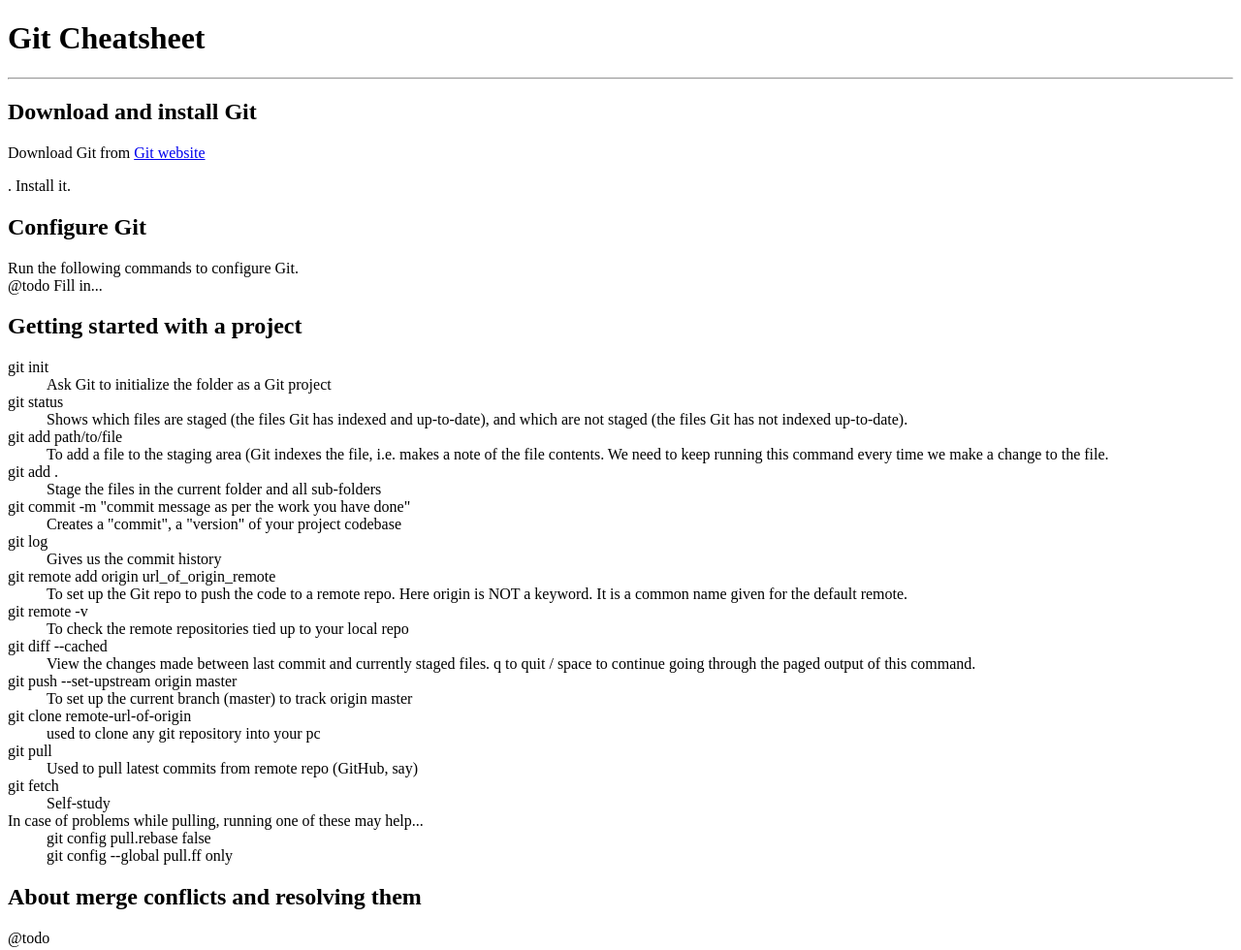
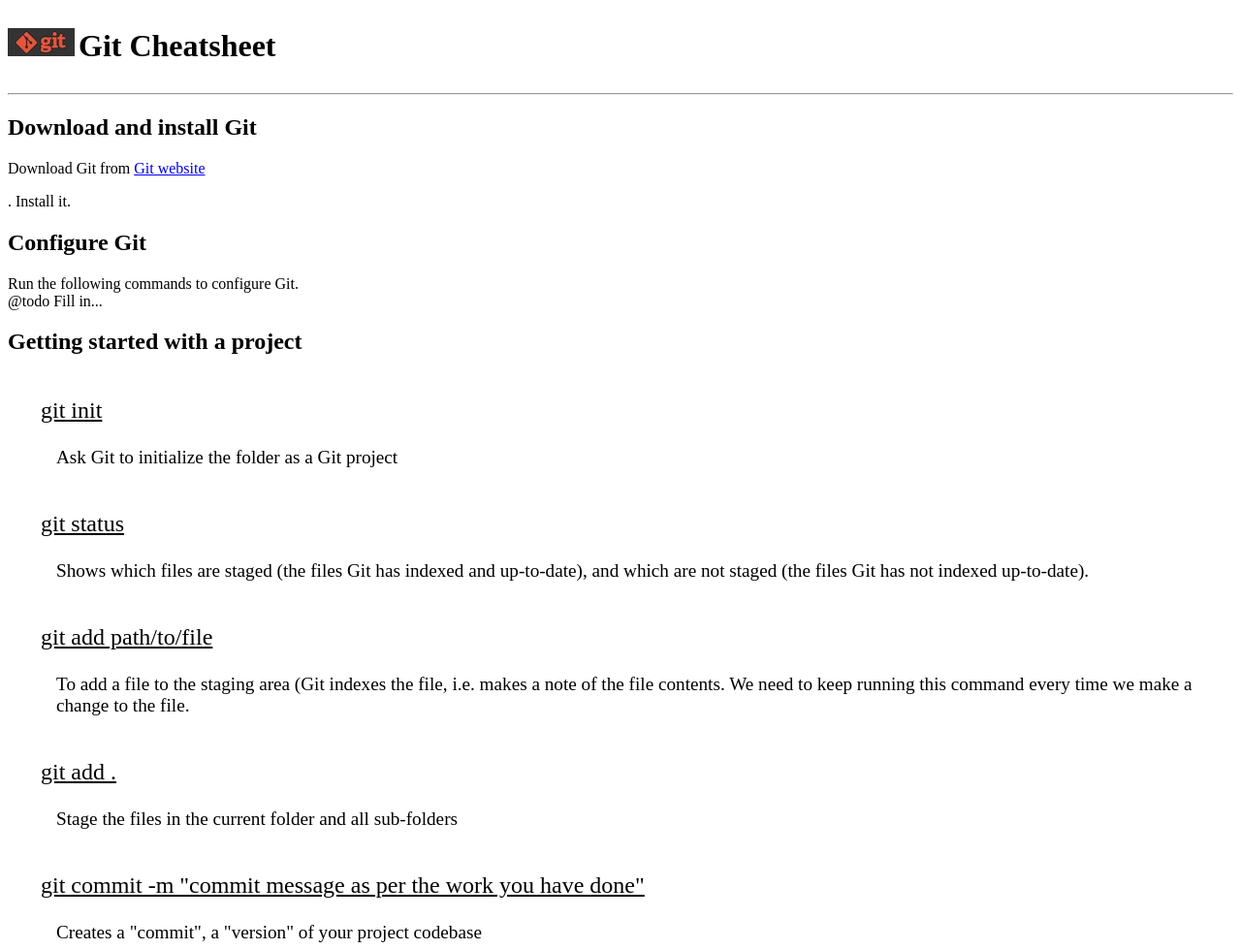
Before and after one commit to puranik3/fynd-fa0922-dashboard, a website: page public/git-cheatsheet.html in a window 1280 px wide. Shown: the top 980 px of the page at 97% size. Drawn offline with Linux system fonts and the light colour scheme.

Commit message:
update some css on cheatsheet.html

```diff
--- /dev/null
+++ b/public/css/pages/git-cheatsheet.css
@@ -0,0 +1,23 @@
+
+.git-command-table dt {
+    font-size: 1.5em;
+    text-decoration: underline;
+    padding: 1em;
+}
+
+.git-command-table {
+    margin-left: 10px;
+}
+
+.git-command-table dd {
+    margin-bottom: 20px;
+    font-size: 1.2em;
+}
+
+.heading  img{
+    display: inline-block;
+}
+
+.heading  h1 {
+    display: inline-block;
+}
--- a/public/git-cheatsheet.html
+++ b/public/git-cheatsheet.html
@@ -5,9 +5,13 @@
         <meta http-equiv="X-UA-Compatible" content="IE=edge">
         <meta name="viewport" content="width=device-width, initial-scale=1.0">
         <title>Git Cheatsheet</title>
+        <link rel="stylesheet" href="css/pages/git-cheatsheet.css" >
     </head>
     <body>
-        <h1>Git Cheatsheet</h1>
+        <div class="heading">
+            <img src="images/git.jpg" alt="git-logo">
+            <h1>Git Cheatsheet</h1>
+        </div>
         <hr />
         <section>
             <h2>Download and install Git</h2>
@@ -23,7 +27,7 @@
         </section>
         <section>
             <h2>Getting started with a project</h2>
-            <dl>
+            <dl class="git-command-table">
                 <dt>git init</dt>
                 <dd>
                     Ask Git to initialize the folder as a Git project
@@ -73,6 +77,7 @@
                     <div>git config --global pull.ff only</div>
                 </dd>
             </dl>
+            <hr>
         </section>
         <section>
             <h2>About merge conflicts and resolving them</h2>
```
Also changed, not shown: public/batch-information.html (+7 -6 lines), public/css/pages/batch-information.css (added, +12 -0 lines), public/images/git .webp (added), public/images/git.jpg (added), 3 other files.
